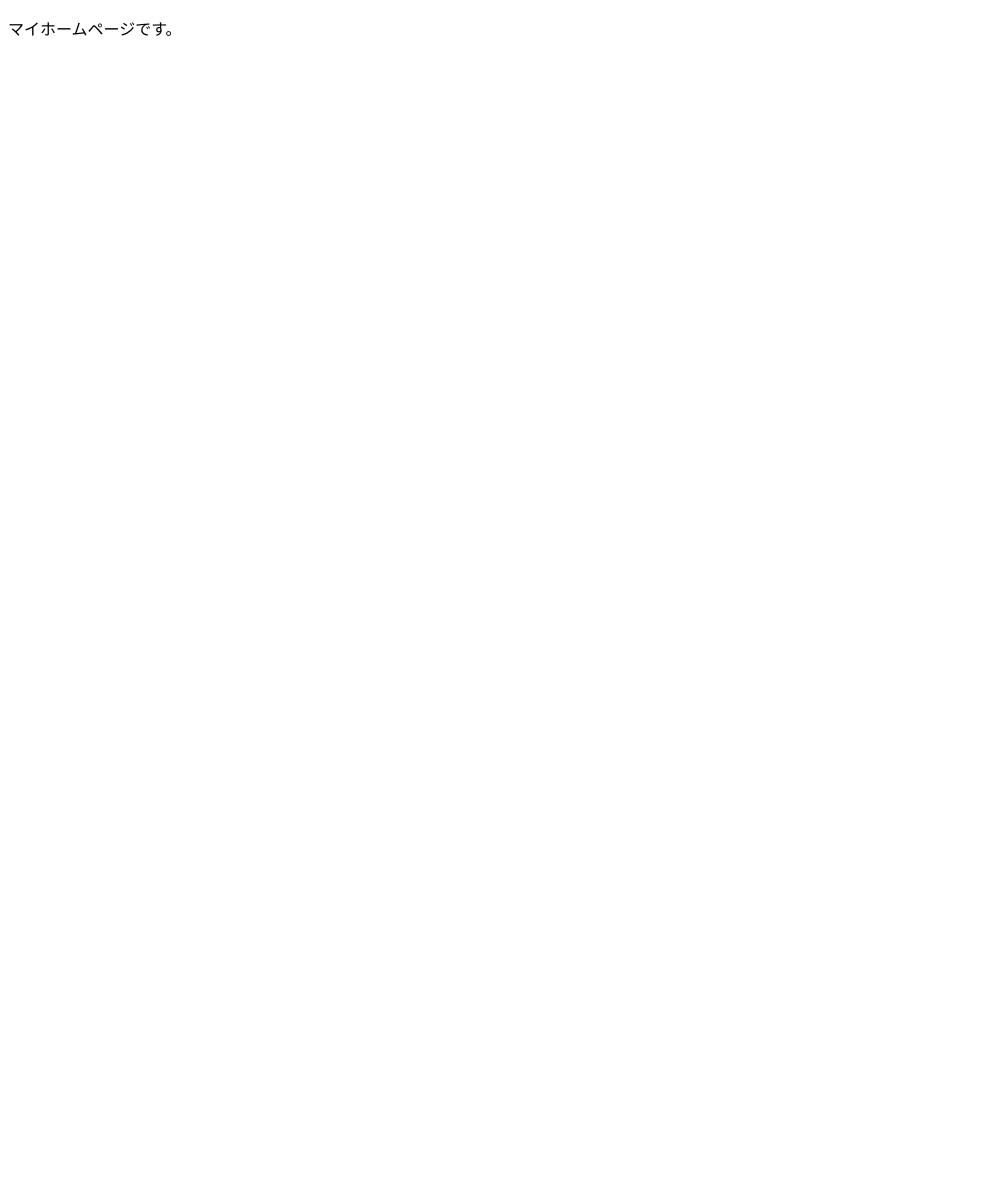
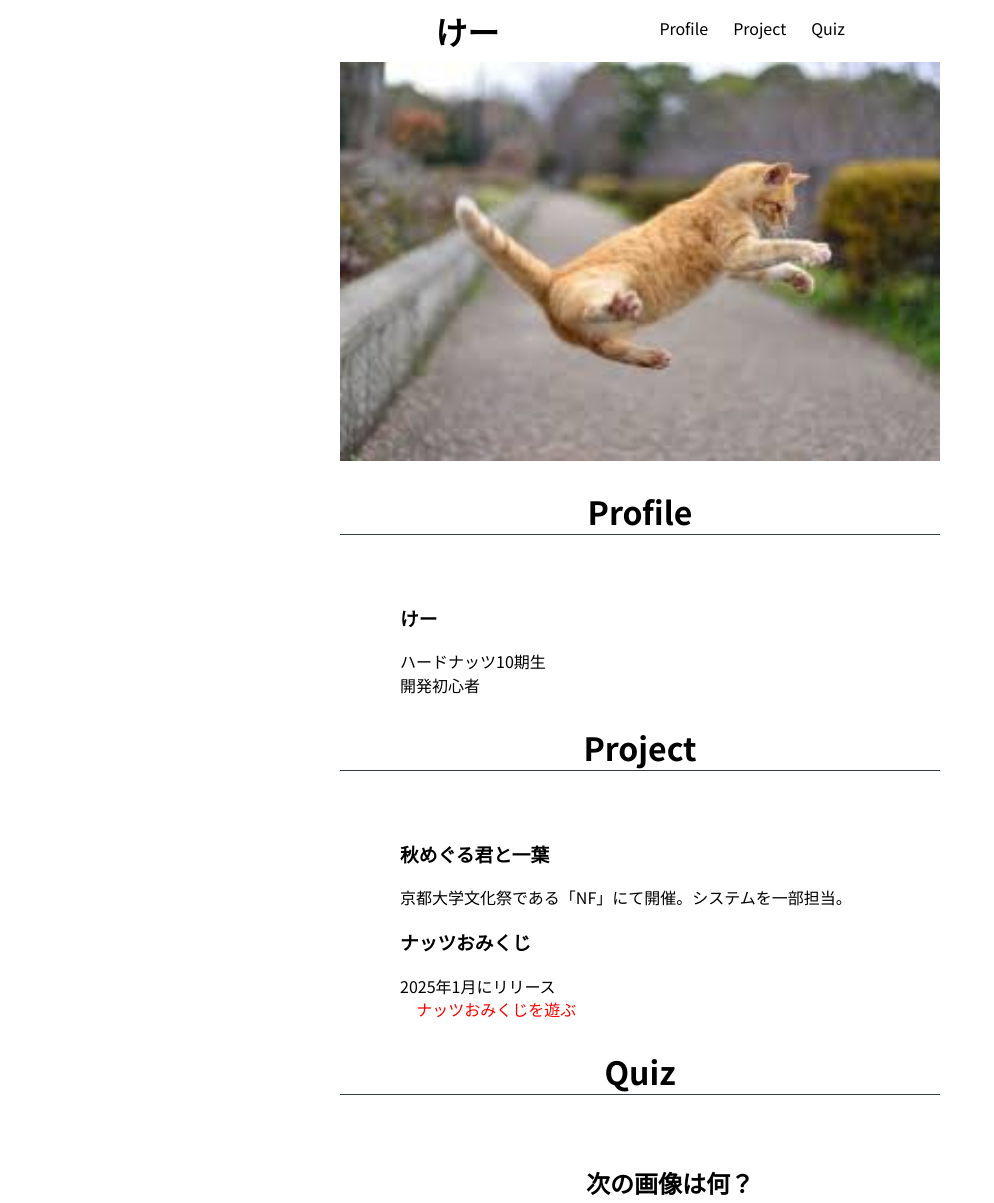
Before and after one commit to ke-1212/mypage, a plain HTML site: page index.html in a window 1280 px wide. Shown: the top 1203 px of the page, without its empty margins (0-994 px from the left). Before the commit the page ends 800 px from the top, so only its background shows below. Drawn offline with Linux system fonts and the light colour scheme; a web font is replaced by a local one.

Commit message:
個人HPの作成

```diff
--- a/index.html
+++ b/index.html
@@ -4,13 +4,193 @@
 <head>
     <meta charset="UTF-8">
     <meta name="viewport" content="width=device-width, initial-scale=1.0">
+    <link rel="preconnect" href="https://fonts.googleapis.com">
+    <link rel="preconnect" href="https://fonts.gstatic.com" crossorigin>
+    <link
+        href="https://fonts.googleapis.com/css2?family=Inconsolata:wght@200..900&family=Noto+Sans+JP:wght@100..900&family=Yuji+Mai&display=swap"
+        rel="stylesheet">
     <title>マイページ</title>
 </head>
 
 <body>
+    <header>
+        <h1 class="site-title">
+            <a href="./index.html" target="_blank" rel="noopener noreferrer">
+                <div id="header-title">
+                    <p>けー</p>
+                </div>
+            </a>
+        </h1>
+        <nav>
+            <ul>
+                <li class="nav-menu" id="nav-about"><a href="#profile">Profile</a></li>
+                <li class="nav-menu" id="nav-about"><a href="#project">Project</a></li>
+                <li class="nav-menu" id="nav-about"><a href="#quiz">Quiz</a></li>
+            </ul>
+        </nav>
+    </header>
+    <div class="main-container">
+        <img src="./mv.jpg" alt="" id="mv">
+    </div>
 
-    <p>マイホームページです。</p>
+    <section id="profile">
+        <h2 class="section-title">Profile</h2>
 
+        <div class="main-content">
+            <h3>けー</h3>
+            <p>ハードナッツ10期生<br>開発初心者</p>
+        </div>
+    </section>
+
+    <section id="project">
+        <h2 class="section-title">Project</h2>
+
+        <div class="main-content">
+            <h3>秋めぐる君と一葉</h3>
+            <p>京都大学文化祭である「NF」にて開催。システムを一部担当。</p>
+
+            <h3>ナッツおみくじ</h3>
+            <p>2025年1月にリリース</p>
+            <a href="https://omikuji.hardnuts.fun" target="_blank" rel="noopener noreferrer"
+                id="play-button">ナッツおみくじを遊ぶ</a>
+        </div>
+    </section>
+
+    <section id="quiz">
+        <h2 class="section-title">Quiz</h2>
+
+        <div class="main-content">
+            <h2>次の画像は何？</h2>
+            <img src="./quiz.png" alt="" id="quiz-img">
+            <input type="text" name="" id="quiz-ans" placeholder="回答欄">
+            <button id="quiz-button">回答</button>
+        </div>
+    </section>
+
+    <style>
+        body {
+            width: 100%;
+            padding: 0%;
+            margin: 0%;
+            max-width: 600px;
+            margin-left: auto;
+            margin-right: auto;
+            font-family: "Noto Sans JP", serif;
+        }
+
+        p {
+            padding: 0%;
+            margin: 0%;
+        }
+
+        a {
+            text-decoration: none;
+            color: inherit;
+        }
+
+        ul {
+            list-style: none;
+            display: flex;
+            flex-direction: row;
+            justify-content: space-between;
+        }
+
+        div {
+            vertical-align: bottom;
+        }
+
+        header {
+            display: flex;
+            flex-direction: row;
+            justify-content: space-evenly;
+        }
+
+        img {
+            width: 100%;
+            vertical-align: bottom;
+            max-width: 600px;
+        }
+
+        h2 {
+            text-align: center;
+        }
+
+        section {
+            display: flex;
+            flex-direction: column;
+            justify-content: center;
+        }
+
+
+        .nav-menu {
+            margin-left: 25px;
+        }
+
+
+        .site-title {
+            padding: 8px 0;
+            margin: 0;
+        }
+
+        .section-title {
+            display: inline-block;
+            font-size: 2rem;
+            margin-bottom: 50px;
+            border-bottom: solid 1px #383e45;
+        }
+
+        .main-content {
+            margin-left: 10%;
+        }
+
+        #play-button {
+            padding: 3%;
+            color: red;
+        }
+
+        #quiz-img {
+            width: 90%;
+        }
+
+        #quiz-ans {
+            margin-top: 5%;
+            box-sizing: border-box;
+            width: 95%;
+            padding: 0.3em;
+            transition: 0.3s;
+            border: 1px solid #1b2538;
+            border-radius: 4px;
+            outline: none;
+        }
+
+        #quiz-button {
+            display: block;
+            margin-top: 5%;
+            margin-bottom: 10%;
+            margin-left: auto;
+            margin-right: auto;
+            background-color: grey;
+            color: #fff;
+            padding: 10px 30px;
+            text-decoration: none;
+            font-size: 1em;
+        }
+    </style>
+
+    <script>
+
+        let quizButton = document.getElementById("quiz-button")
+        quizButton.addEventListener("click", () => {
+            quizAns = document.getElementById("quiz-ans")
+            if (quizAns == "虚無虚無プリン" || "キョムキョムプリン" || "きょむきょむプリン" || "虚無虚無ぷりん") {
+                alert("正解！")
+            } else {
+                alert("残念")
+            }
+        })
+
+    </script>
 </body>
 
+
 </html>
```
Also changed, not shown: del.html (added, +87 -0 lines), mv.jpg (added), quiz.png (added).
